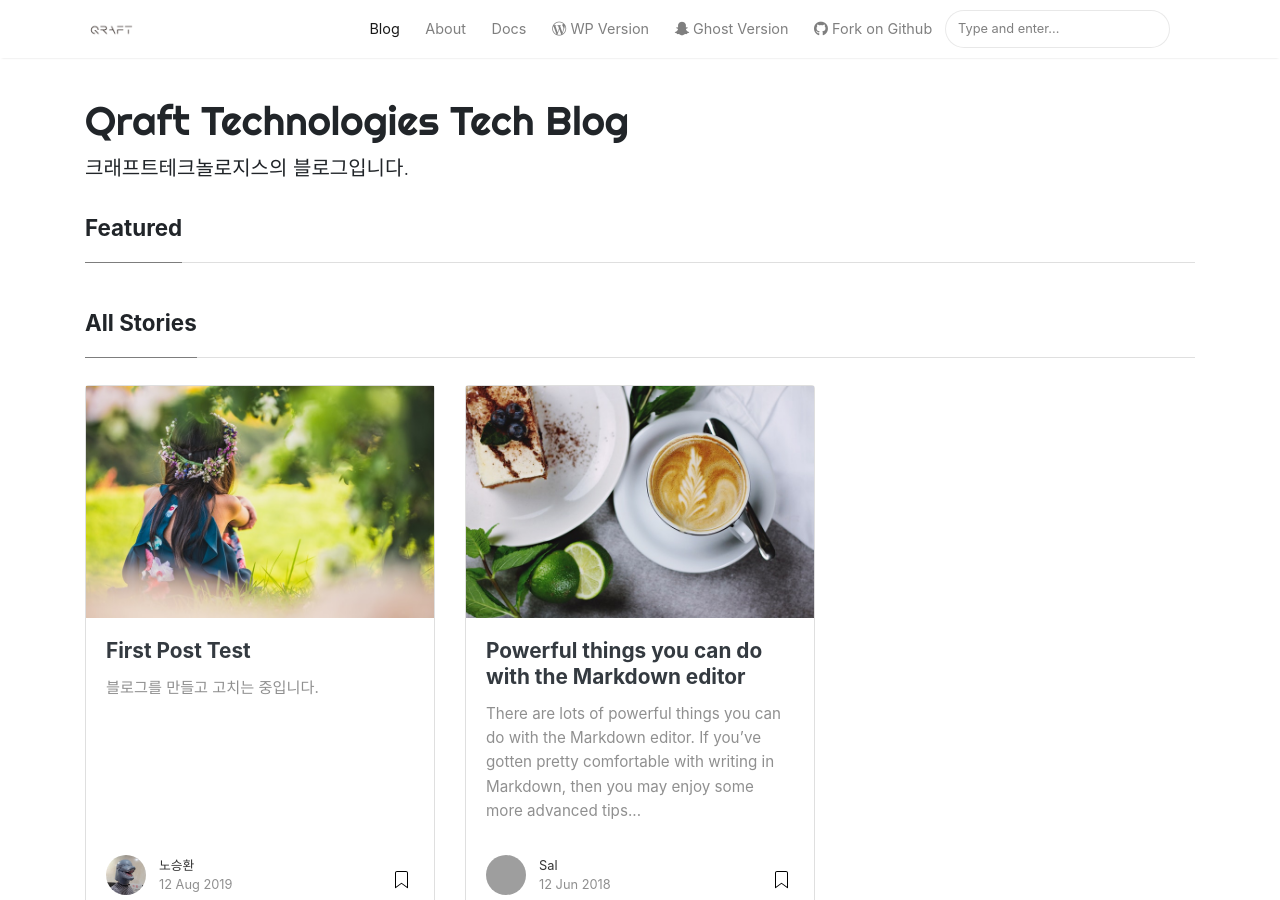
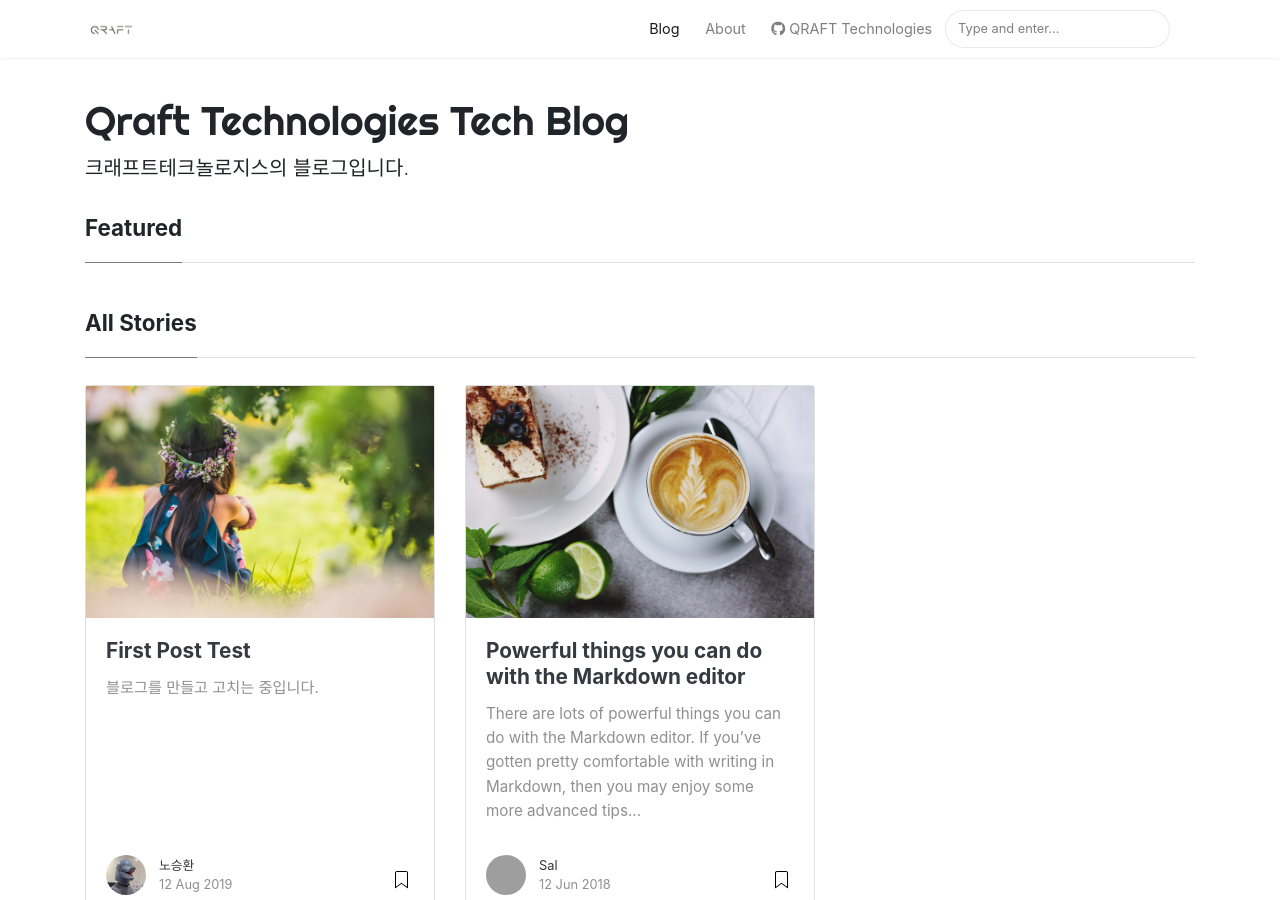
Before and after one commit to foxsayy/qraftech.github.io, a Jekyll site: the page built from index.html, in a window 1280 px wide and 900 px high. Built offline with Jekyll 4.4.1, drawn with Linux system fonts in a browser that asks for light colours; nearby versions of some CDN libraries; the list of posts is cut into pages by our own code; grey boxes are pictures that could not be loaded.

Commit message:
Update default.html

```diff
--- a/_layouts/default.html
+++ b/_layouts/default.html
@@ -76,19 +76,7 @@ ga('send', 'pageview');
                 </li>
 
                 <li class="nav-item">
-                <a target="_blank" class="nav-link" href="https://bootstrapstarter.com/bootstrap-templates/template-mediumish-bootstrap-jekyll/"> Docs</a>
-                </li>
-
-                <li class="nav-item">
-                <a target="_blank" class="nav-link" href="https://www.wowthemes.net/themes/mediumish-wordpress/"><i class="fab fa-wordpress-simple"></i> WP Version</a>
-                </li>
-
-                <li class="nav-item">
-                <a target="_blank" class="nav-link" href="https://www.wowthemes.net/themes/mediumish-ghost/"><i class="fab fa-snapchat-ghost"></i> Ghost Version</a>
-                </li>
-
-                <li class="nav-item">
-                <a target="_blank" class="nav-link" href="https://github.com/wowthemesnet/mediumish-theme-jekyll"><i class="fab fa-github"></i> Fork on Github</a>
+                <a target="_blank" class="nav-link" href="https://www.qraftec.com"><i class="fab fa-github"></i> QRAFT Technologies</a>
                 </li>
 
                 {% include search-lunr.html %}
```
